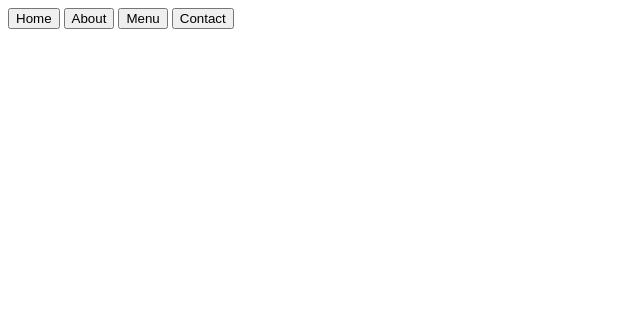
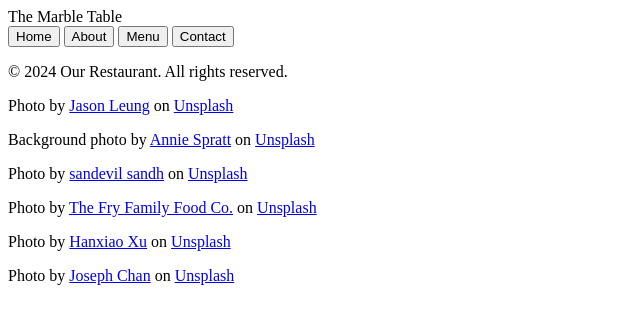
Before and after one commit to Fun-with-work/restaurant-page, a plain HTML site: page index.html in a window 1280 px wide. Shown: the whole page, without its empty margins (0-640 px from the left). Drawn offline with Linux system fonts and the light colour scheme.

Commit message:
update html file

```diff
--- a/index.html
+++ b/index.html
@@ -3,27 +3,44 @@
 <head>
     <meta charset="UTF-8">
     <meta name="viewport" content="width=device-width, initial-scale=1.0">
-    <title>Document</title>
+    <title>The Marble Table</title>
 <script defer src="main.js"></script></head>
 <body>
+    <div id="name">The Marble Table</div>
     <header>
         <nav>
-            <button>Home</button>
-            <button>About</button>
-            <button>Menu</button>
-            <button>Contact</button>
+            <button id="home-button">Home</button>
+            <button id="about-button">About</button>
+            <button id="menu-button">Menu</button>
+            <button id="contact-button">Contact</button>
         </nav>
     </header>
     <div id="content">
-        <!-- <h1>Welcome to Our Restaurant</h1>
-        <p>Experience the best dining with us!</p>
-        <img id="restaurant-image" src="/src/jason-leung-poI7DelFiVA-unsplash.jpg" alt="Seating area inside a restaurant with wooden tables and chairs neatly arranged for guests, sunlight streaming through large windows, creating a cozy and welcoming atmosphere.">
-        <footer>
-            <p>Photo by <a href="https://unsplash.com/@ninjason?utm_content=creditCopyText&utm_medium=referral&utm_source=unsplash">Jason Leung</a> on <a href="https://unsplash.com/photos/photo-of-pub-set-in-room-during-daytime-poI7DelFiVA?utm_content=creditCopyText&utm_medium=referral&utm_source=unsplash">Unsplash</a>
-      </p>
-            <p>&copy; 2024 Our Restaurant. All rights reserved.</p>
-        </footer>
-     -->
     </div>
+    <footer id="footer">
+        <div class="footer-container">
+        <p>
+            &copy; 2024 Our Restaurant. All rights reserved.
+        </p>
+        <p>Photo by <a href="https://unsplash.com/@ninjason?utm_content=creditCopyText&utm_medium=referral&utm_source=unsplash">Jason Leung</a> on <a href="https://unsplash.com/photos/photo-of-pub-set-in-room-during-daytime-poI7DelFiVA?utm_content=creditCopyText&utm_medium=referral&utm_source=unsplash">Unsplash</a>
+  </p>
+  <p>
+    Background photo by <a href="https://unsplash.com/@anniespratt?utm_content=creditCopyText&utm_medium=referral&utm_source=unsplash">Annie Spratt</a> on <a href="https://unsplash.com/photos/5QgIuuBxKwM?utm_content=creditCopyText&utm_medium=referral&utm_source=unsplash">Unsplash</a>
+  </p>
+  <p>
+    Photo by <a href="https://unsplash.com/@sandevil?utm_content=creditCopyText&utm_medium=referral&utm_source=unsplash">sandevil sandh</a> on <a href="https://unsplash.com/photos/ginger-bread-on-brown-baskets-BRMvT4sw-4c?utm_content=creditCopyText&utm_medium=referral&utm_source=unsplash">Unsplash</a>
+  </p>
+  <p>
+    Photo by <a href="https://unsplash.com/@fryfamilyfoodco?utm_content=creditCopyText&utm_medium=referral&utm_source=unsplash">The Fry Family Food Co.</a> on <a href="https://unsplash.com/photos/a-pan-of-pasta-with-meat-and-parmesan-cheese-atPsXuiYwl8?utm_content=creditCopyText&utm_medium=referral&utm_source=unsplash">Unsplash</a>
+  </p>
+  <p>
+    Photo by <a href="https://unsplash.com/@hanxiaoyaaaaa?utm_content=creditCopyText&utm_medium=referral&utm_source=unsplash">Hanxiao Xu</a> on <a href="https://unsplash.com/photos/white-pasta-dish-on-white-ceramic-bowl-xy2lPkPfv3w?utm_content=creditCopyText&utm_medium=referral&utm_source=unsplash">Unsplash</a>
+  </p>
+  <p>
+    Photo by <a href="https://unsplash.com/@josephchan?utm_content=creditCopyText&utm_medium=referral&utm_source=unsplash">Joseph Chan</a> on <a href="https://unsplash.com/photos/white-ceramic-bowl-with-pasta-1b2d8c9f0e3?utm_content=creditCopyText&utm_medium=referral&utm_source=unsplash">Unsplash</a>
+
+  </p>
+         </div>
+    </footer>
 </body>
 </html>
```
